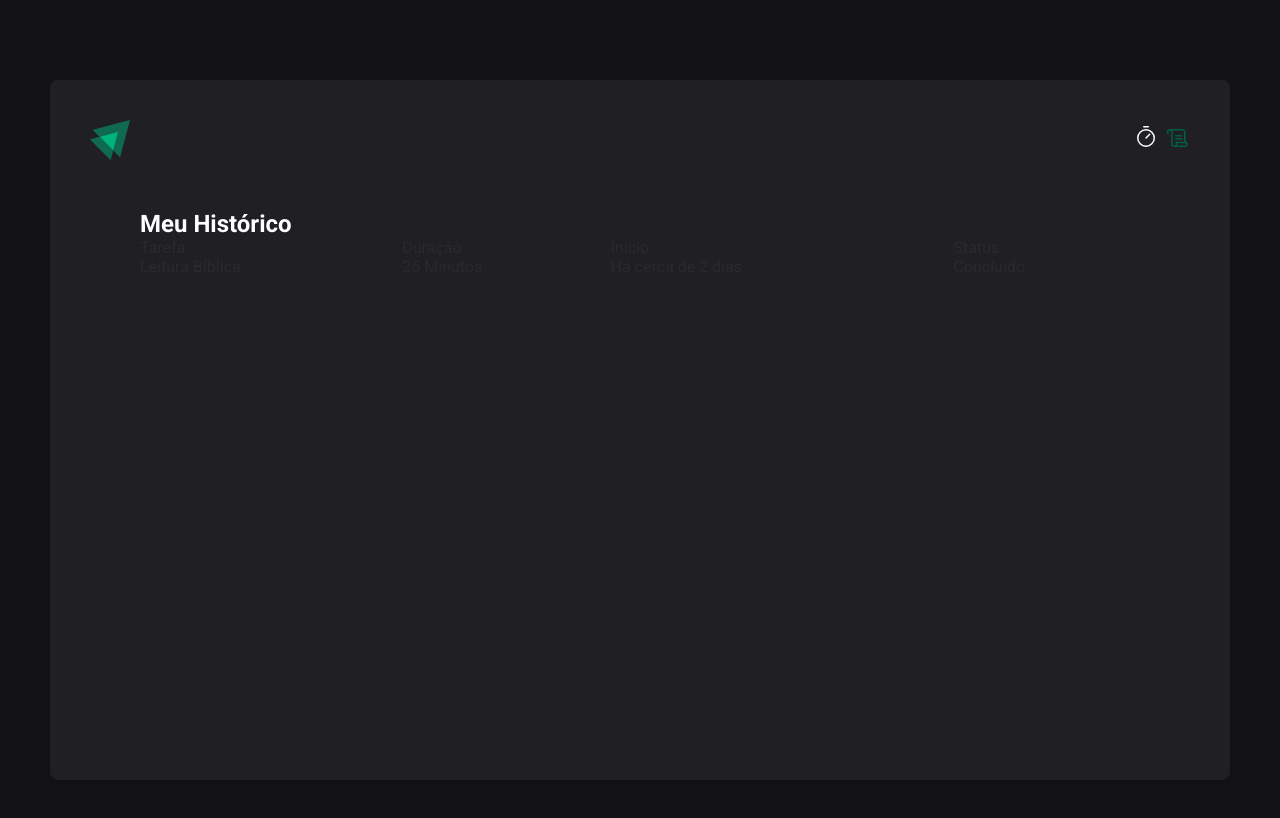
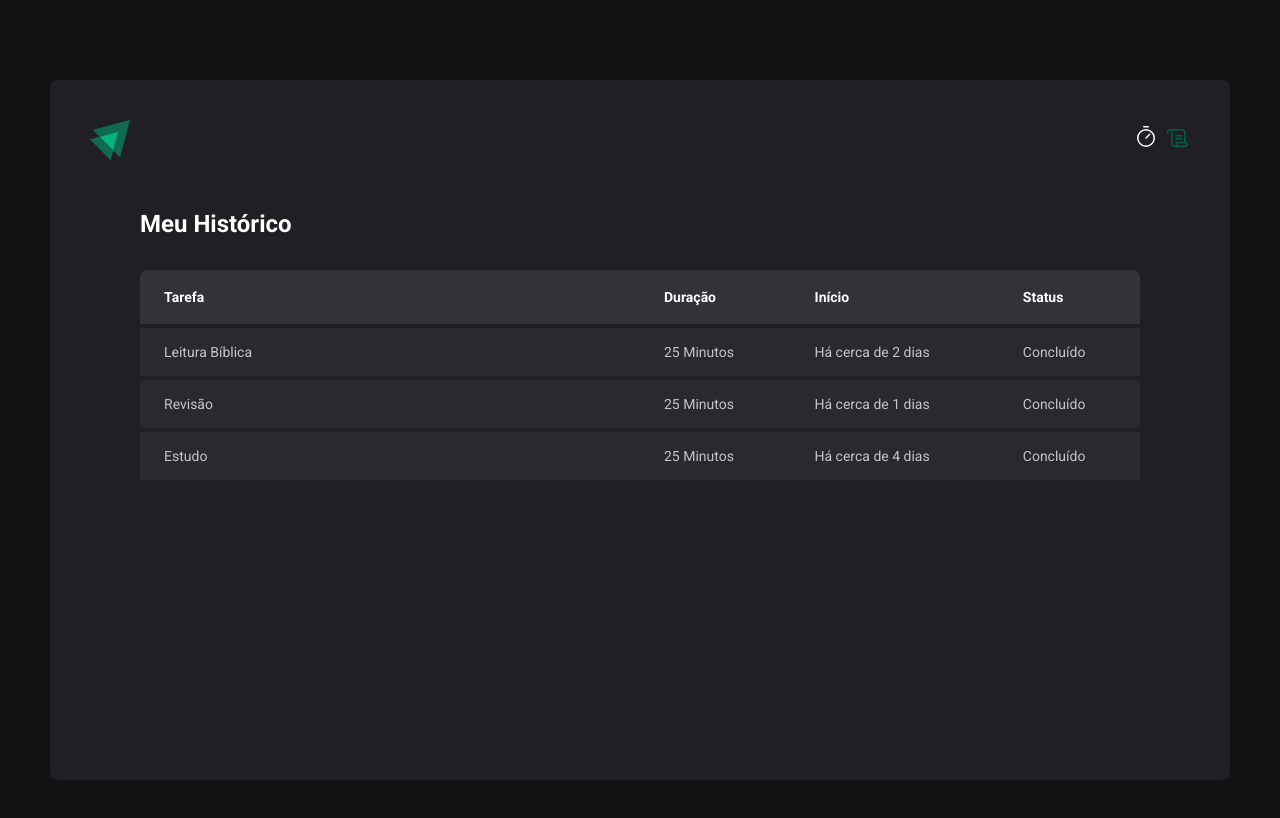
Before and after one commit to Alison-Andre/Ignite-Timer, a React (Vite) app: page /history in a window 1280 px wide. Shown: the top 818 px of the page. Built offline with nearby package versions, Linux system fonts and the light colour scheme; the HTML template or start-up script is replaced by a standard one.

Commit message:
feat: tabela finalizada

```diff
--- a/src/pages/History/index.tsx
+++ b/src/pages/History/index.tsx
@@ -10,10 +10,10 @@ export default function History() {
           {/* Cabeçalho da tabela */}
           <thead>
             <tr>
-              <td>Tarefa</td>
-              <td>Duração</td>
-              <td>Início</td>
-              <td>Status</td>
+              <th>Tarefa</th>
+              <th>Duração</th>
+              <th>Início</th>
+              <th>Status</th>
             </tr>
           </thead>
 
@@ -25,6 +25,20 @@ export default function History() {
               <td>Há cerca de 2 dias</td>
               <td>Concluído</td>
             </tr>
+
+            <tr>
+              <td>Revisão</td>
+              <td>25 Minutos</td>
+              <td>Há cerca de 1 dias</td>
+              <td>Concluído</td>
+            </tr>
+
+            <tr>
+              <td>Estudo</td>
+              <td>25 Minutos</td>
+              <td>Há cerca de 4 dias</td>
+              <td>Concluído</td>
+            </tr>
           </tbody>
         </table>
       </HistoryList>
--- a/src/pages/History/style.ts
+++ b/src/pages/History/style.ts
@@ -1,23 +1,65 @@
 import styled from 'styled-components'
 
+// Container Pai
 export const HistoryContainer = styled.div`
   flex: 1;
   padding: 5rem;
 
+  /* Título */
   h1 {
     color: ${(props) => props.theme.white};
     font-size: 2.4rem;
     font-weight: bold;
   }
 `
-
+// Container da tabela
 export const HistoryList = styled.div`
   flex: 1;
   overflow: auto;
 
+  // Tabela
   table {
     width: 100%;
     border-collapse: collapse;
     min-width: 600px;
+    margin-top: 3.2rem;
+  }
+
+  // Conteúdo do Table Head
+  th {
+    padding: 1.6rem 2.4rem;
+    font-size: 1.4rem;
+    text-align: left;
+    line-height: 160%;
+    color: ${(props) => props.theme.white};
+    background: ${(props) => props.theme.gray4};
+
+    &:first-child {
+      border-top-left-radius: 0.8rem;
+    }
+
+    &:last-child {
+      border-top-right-radius: 0.8rem;
+    }
+  }
+
+  // Conteúdo do table body
+  td {
+    padding: 1.6rem 2.4rem;
+    font-size: 1.4rem;
+    color: ${(props) => props.theme.gray7};
+    background: ${(props) => props.theme.gray3};
+
+    // A cor é a mesma do body para dar o efeito de separamento
+    border-top: 4px solid ${(props) => props.theme.gray2};
+
+    &:first-child {
+      width: 50%; // Primeiro elemento ocupa 50%
+      padding-left: 2.4rem;
+    }
+
+    &:last-child {
+      padding-left: 2.4rem;
+    }
   }
 `
```
